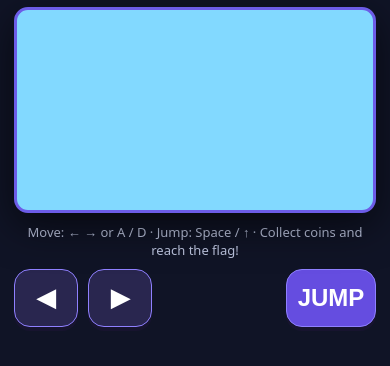
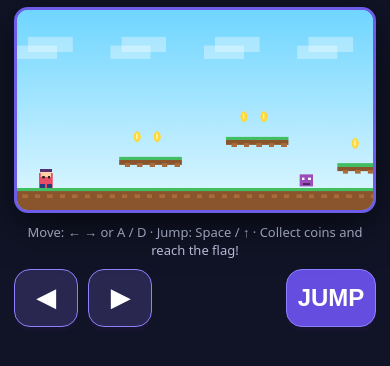
Before and after one commit to zero007008/School, a plain HTML site: page games/pixel-quest/index.html in a window 390 px wide. Shown: the part 282-648 px from the top of the page. Drawn offline with Linux system fonts and the light colour scheme.

Commit message:
Fix game startup and mobile controls

```diff
--- a/games/pixel-quest/index.html
+++ b/games/pixel-quest/index.html
@@ -26,6 +26,7 @@ let player,coins,enemies,camera,score,lives,won,dead,platforms,flag;
 function level(){platforms=[{x:0,y:400,w:world,h:50},{x:230,y:330,w:140,h:18},{x:470,y:285,w:140,h:18},{x:720,y:345,w:160,h:18},{x:990,y:300,w:150,h:18},{x:1240,y:345,w:160,h:18},{x:1510,y:285,w:150,h:18},{x:1770,y:335,w:170,h:18}];
 coins=[];[270,315,510,555,760,810,1030,1080,1290,1340,1550,1600,1820,1880,2020].forEach((x,i)=>coins.push({x,y:[285,285,240,240,300,300,255,255,300,300,240,240,290,290,350][i],got:false}));
 enemies=[{x:570,y:370,v:1.1,alive:true},{x:1080,y:270,v:1.2,alive:true},{x:1620,y:370,v:1.4,alive:true}];
+enemies.forEach(e=>{e.home=e.x-65;e.end=e.x+65});
 player={x:50,y:340,vx:0,vy:0,w:30,h:42,on:false,inv:0};camera=0;flag=2100;won=false;dead=false}
 function reset(){score=0;lives=3;level();draw()}
 function rect(x,y,w,h,color){ctx.fillStyle=color;ctx.fillRect(Math.round(x),Math.round(y),w,h)}
@@ -58,10 +59,9 @@ camera=Math.max(0,Math.min(world-W,player.x-W*.38));
 }
 draw();requestAnimationFrame(update)
 }
-for(let e of enemies){e.home=e.x-65;e.end=e.x+65}
 document.addEventListener('keydown',e=>{if(['ArrowLeft','ArrowRight','ArrowUp',' ','a','d','A','D'].includes(e.key))e.preventDefault();if(e.key==='ArrowLeft'||e.key==='a'||e.key==='A')keys.left=true;if(e.key==='ArrowRight'||e.key==='d'||e.key==='D')keys.right=true;if(e.key===' '||e.key==='ArrowUp')keys.jump=true});
 document.addEventListener('keyup',e=>{if(e.key==='ArrowLeft'||e.key==='a'||e.key==='A')keys.left=false;if(e.key==='ArrowRight'||e.key==='d'||e.key==='D')keys.right=false;if(e.key===' '||e.key==='ArrowUp')keys.jump=false});
-document.querySelectorAll('[data-key]').forEach(b=>{let k=b.dataset.key;const on=e=>{e.preventDefault();keys[k]=true},off=e=>{e.preventDefault();keys[k]=false};b.addEventListener('pointerdown',on);b.addEventListener('pointerup',off);b.addEventListener('pointerleave',off);b.addEventListener('pointercancel',off)});
+document.querySelectorAll('[data-key]').forEach(b=>{let k=b.dataset.key;const on=e=>{e.preventDefault();keys[k]=true;b.setPointerCapture?.(e.pointerId)},off=e=>{e.preventDefault();keys[k]=false};b.addEventListener('pointerdown',on);b.addEventListener('pointerup',off);b.addEventListener('pointerleave',off);b.addEventListener('pointercancel',off);b.addEventListener('lostpointercapture',off)});
 document.getElementById('restart').onclick=reset;
 reset();update();
 })();
```
